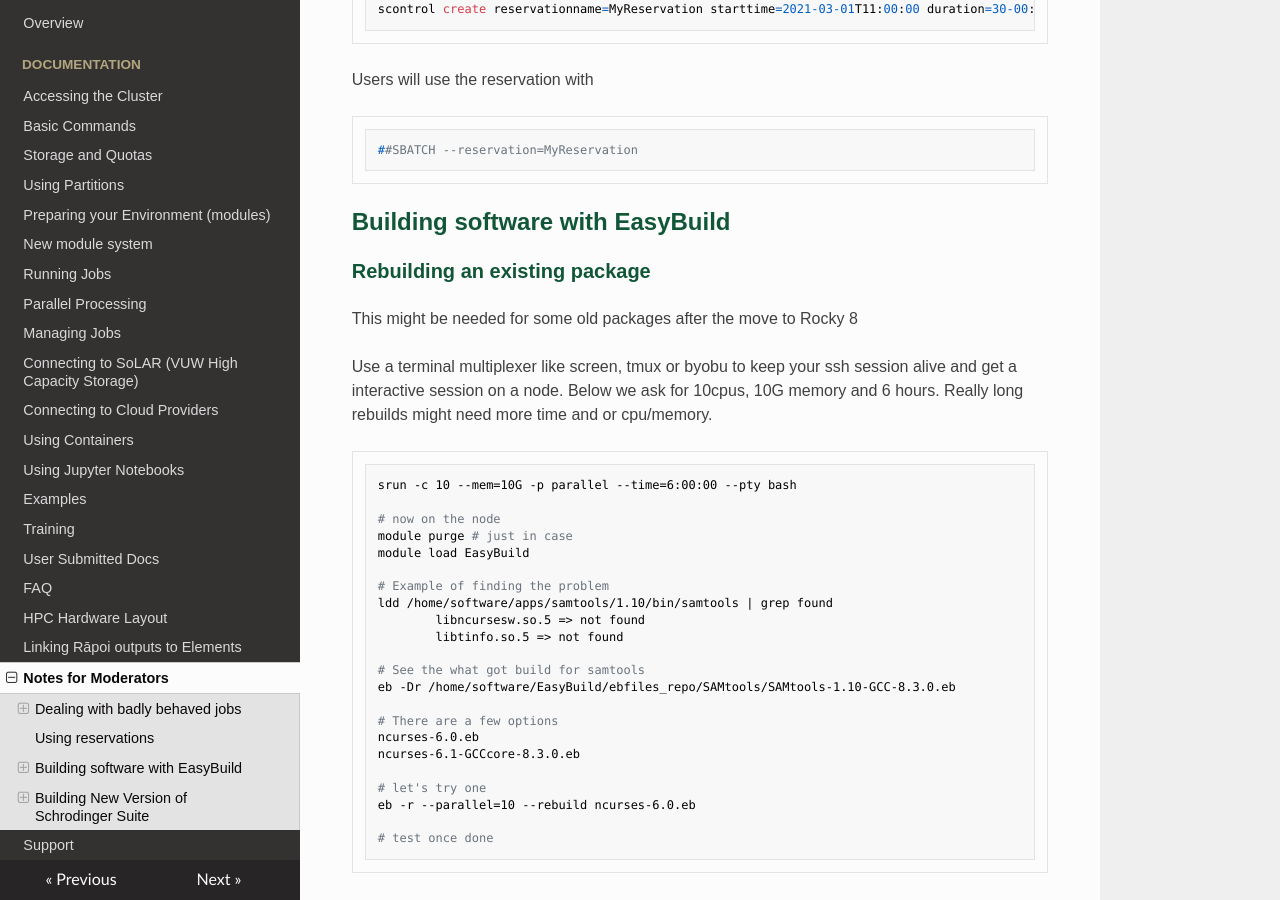
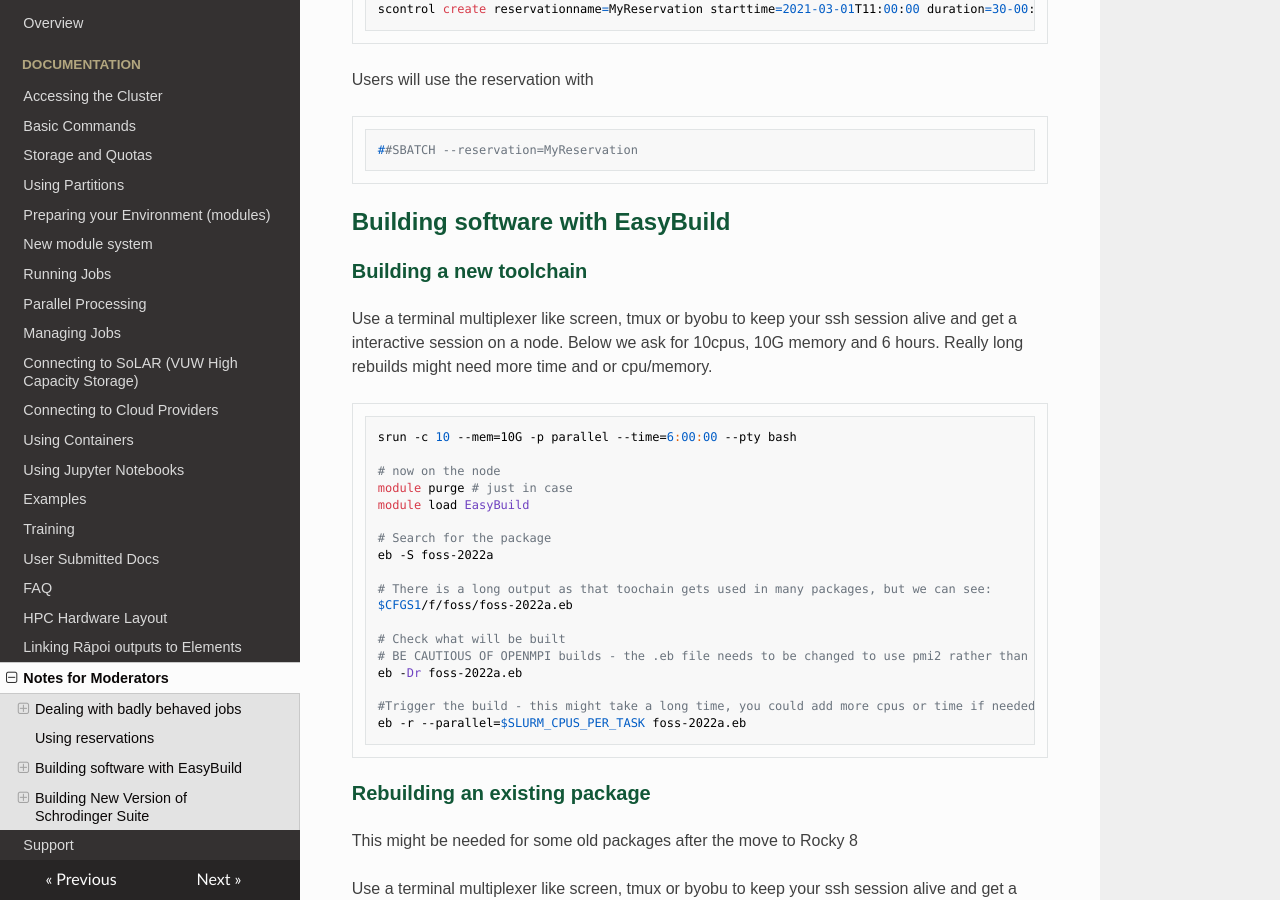
Before and after one commit to vuw-research-computing/raapoi-docs, an MkDocs documentation site: the page built from docs/mods_admins.md, in a window 1280 px wide and 900 px high, scrolled down 2138 px. Built offline with MkDocs 1.6.1, drawn with Linux system fonts in a browser that asks for light colours; nearby versions of some CDN libraries; some web fonts are replaced.

Commit message:
Added section about building tool chain

````diff
--- a/docs/mods_admins.md
+++ b/docs/mods_admins.md
@@ -88,6 +88,34 @@ Users will use the reservation with
 
 ## Building software with EasyBuild
 
+### Building a new toolchain
+
+Use a terminal multiplexer like screen, tmux or byobu to keep your ssh session alive and get a interactive session on a node.  Below we ask for 10cpus, 10G memory and 6 hours.  Really long rebuilds might need more time and or cpu/memory.
+
+```bash
+srun -c 10 --mem=10G -p parallel --time=6:00:00 --pty bash
+
+# now on the node
+module purge # just in case
+module load EasyBuild
+
+# Search for the package
+eb -S foss-2022a
+
+# There is a long output as that toochain gets used in many packages, but we can see:
+$CFGS1/f/foss/foss-2022a.eb
+
+# Check what will be built
+# BE CAUTIOUS OF OPENMPI builds - the .eb file needs to be changed to use pmi2 rather than pmix each time!
+eb -Dr foss-2022a.eb
+
+#Trigger the build - this might take a long time, you could add more cpus or time if needed
+eb -r --parallel=$SLURM_CPUS_PER_TASK foss-2022a.eb
+
+```
+
+
+
 ### Rebuilding an existing package
 
 This might be needed for some old packages after the move to Rocky 8
@@ -118,6 +146,7 @@ eb -r --parallel=10 --rebuild ncurses-6.0.eb
 
 # test once done
 ```
+
 
 ### Upgrading easybuild with Easybuild
 
````
